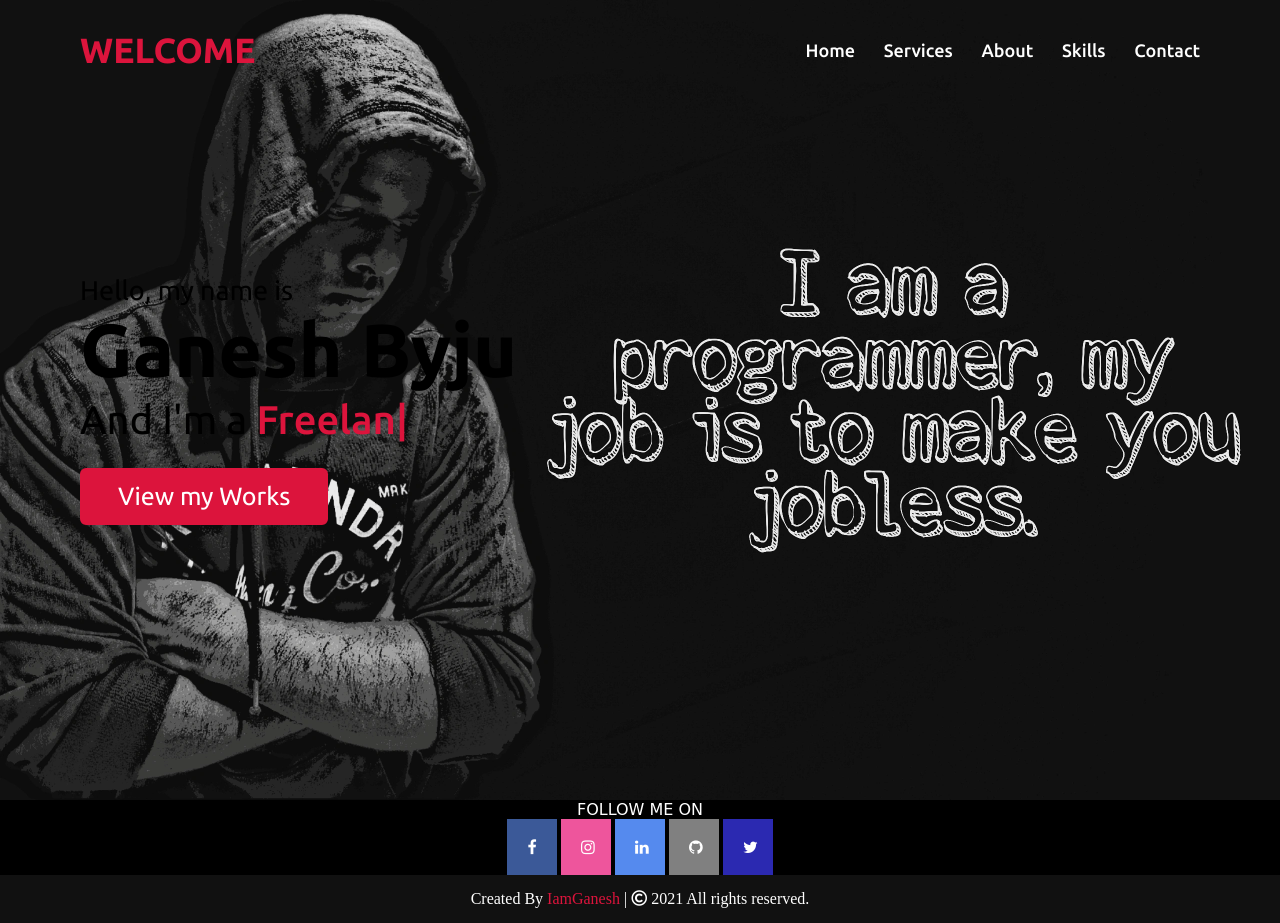
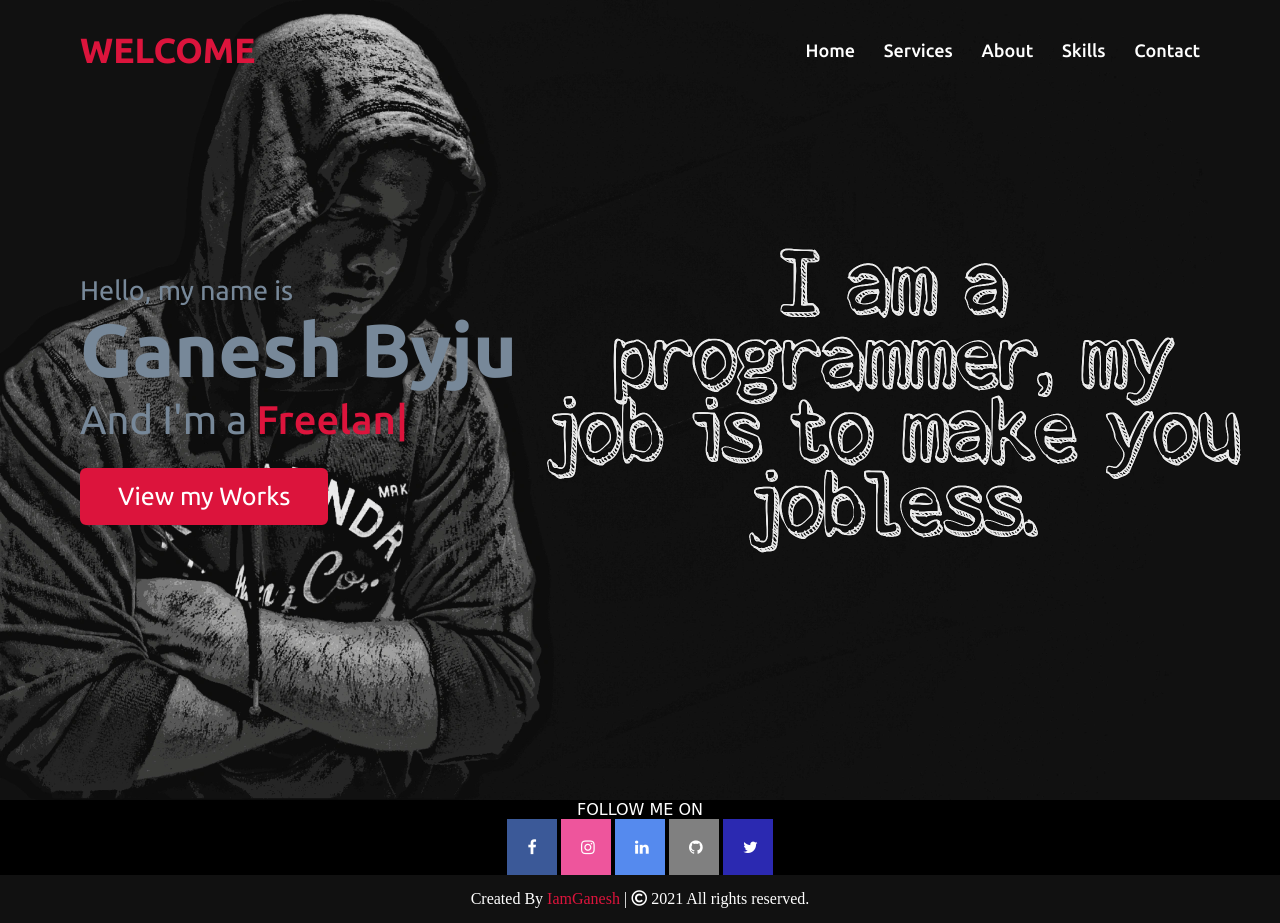
Before and after one commit to GaneshByju/ganesh, a plain HTML site: page index.html in a window 1280 px wide. Drawn offline with nearby package versions, Linux system fonts and the light colour scheme.

Commit message:
Update style.css

```diff
--- a/style.css
+++ b/style.css
@@ -195,18 +195,18 @@ section .title::after{
 }
 .home .home-content .text-1{
     font-size: 27px;
-    color: black;
+    color: lightslategray;
 }
 .home .home-content .text-2{
     font-size: 75px;
     font-weight: 600;
     margin-left:white;
-    color: black;
+    color: lightslategray;
 }
 .home .home-content .text-3{
     font-size: 40px;
     margin: 5px 0;
-    color:black ;
+    color:lightslategray ;
 }
 .home .home-content .text-3 span{
     color: crimson;
```
